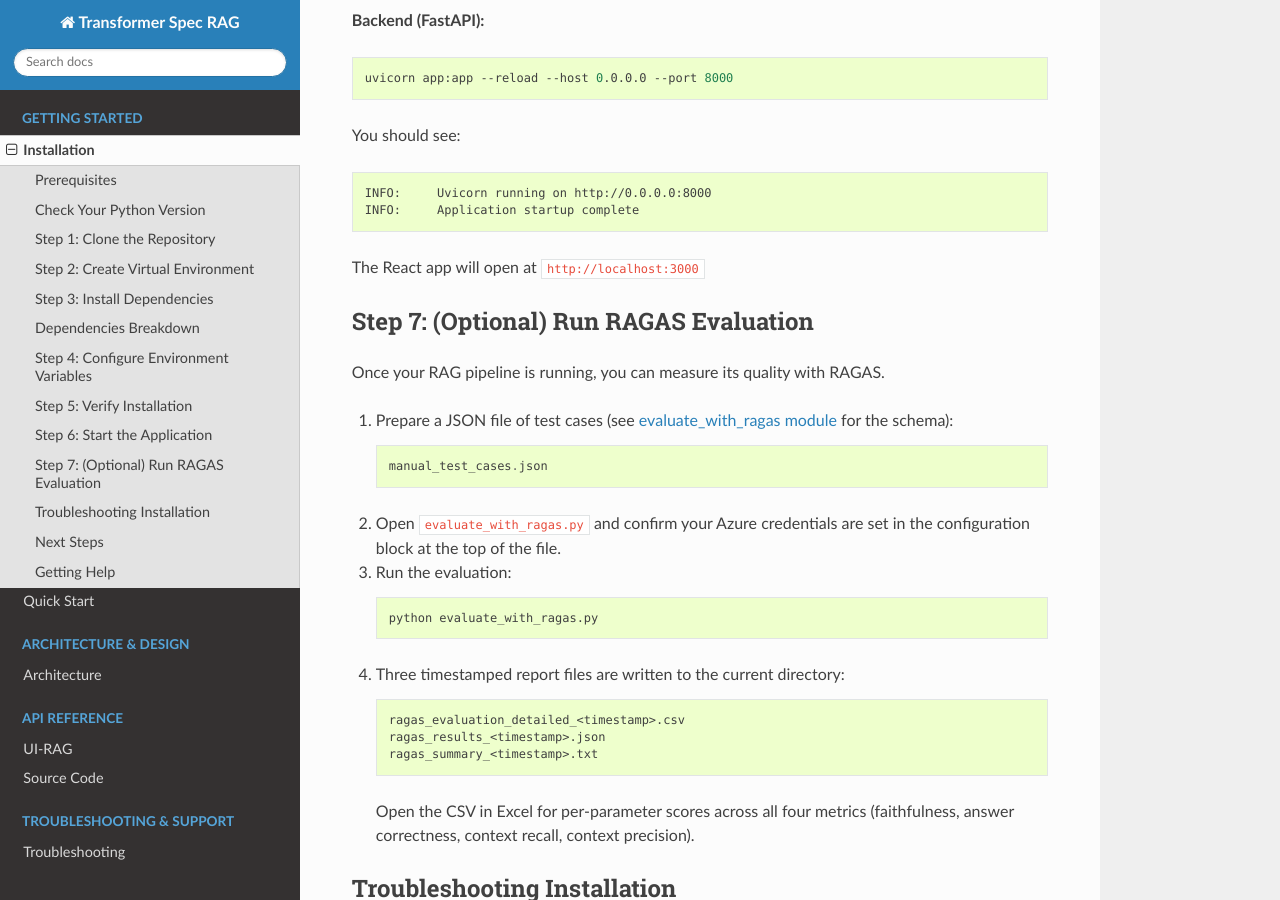
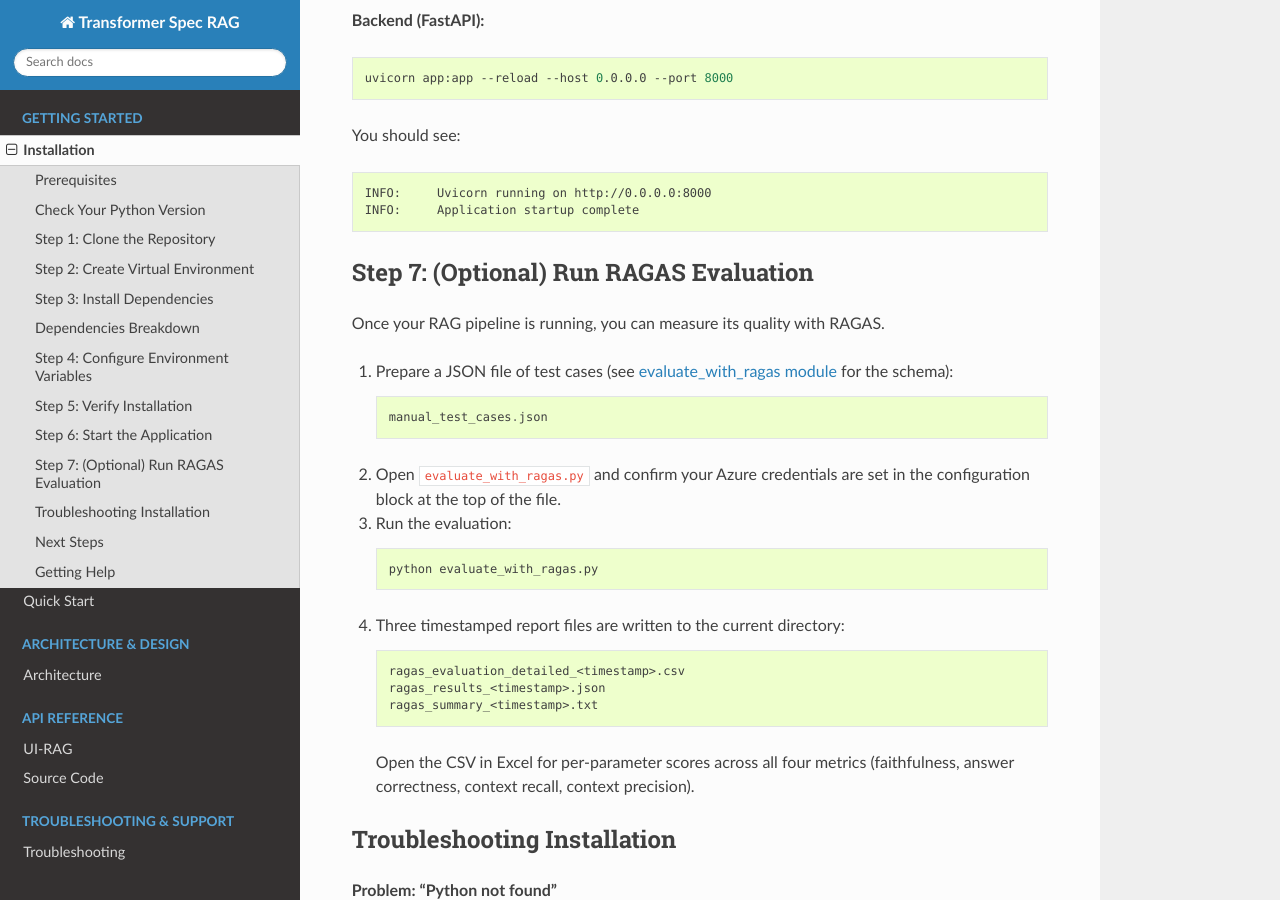
Before and after one commit to chaitra-bhandari/TransformerRag, a Sphinx documentation site: the page built from UI-RAG/docs/installation.rst, in a window 1280 px wide and 900 px high, scrolled down 3902 px. Built offline with Sphinx 7.4.7 and the Read the Docs theme 3.1.0, drawn with Linux system fonts in a browser that asks for light colours; pages that are not in the unit, such as notebooks, are missing from menus.

Commit message:
Update installation.rst

```diff
--- a/UI-RAG/docs/installation.rst
+++ b/UI-RAG/docs/installation.rst
@@ -211,9 +211,6 @@ You should see:
     INFO:     Application startup complete
 
 
-
-The React app will open at ``http://localhost:3000``
-
 Step 7: (Optional) Run RAGAS Evaluation
 ========================================
 
```
